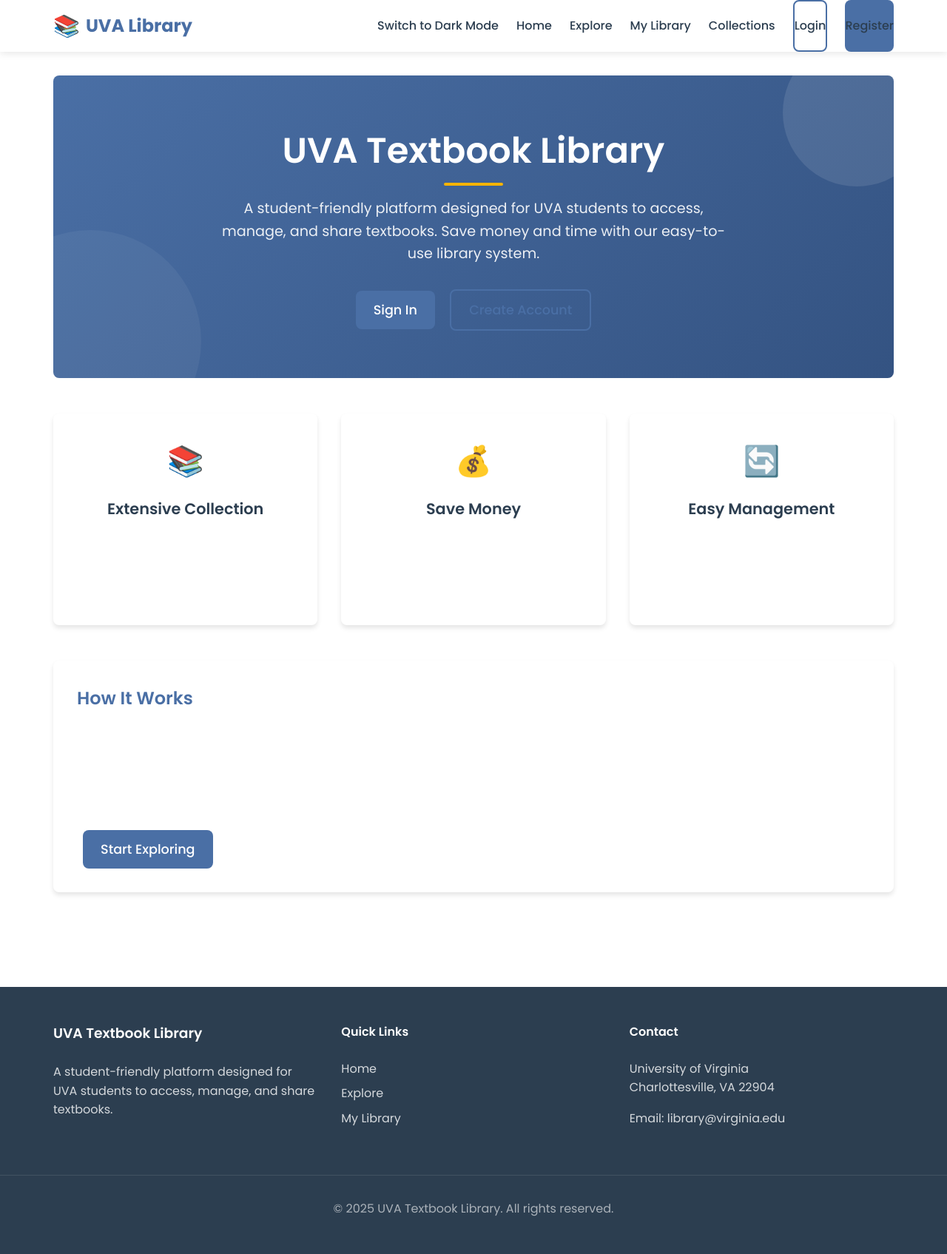
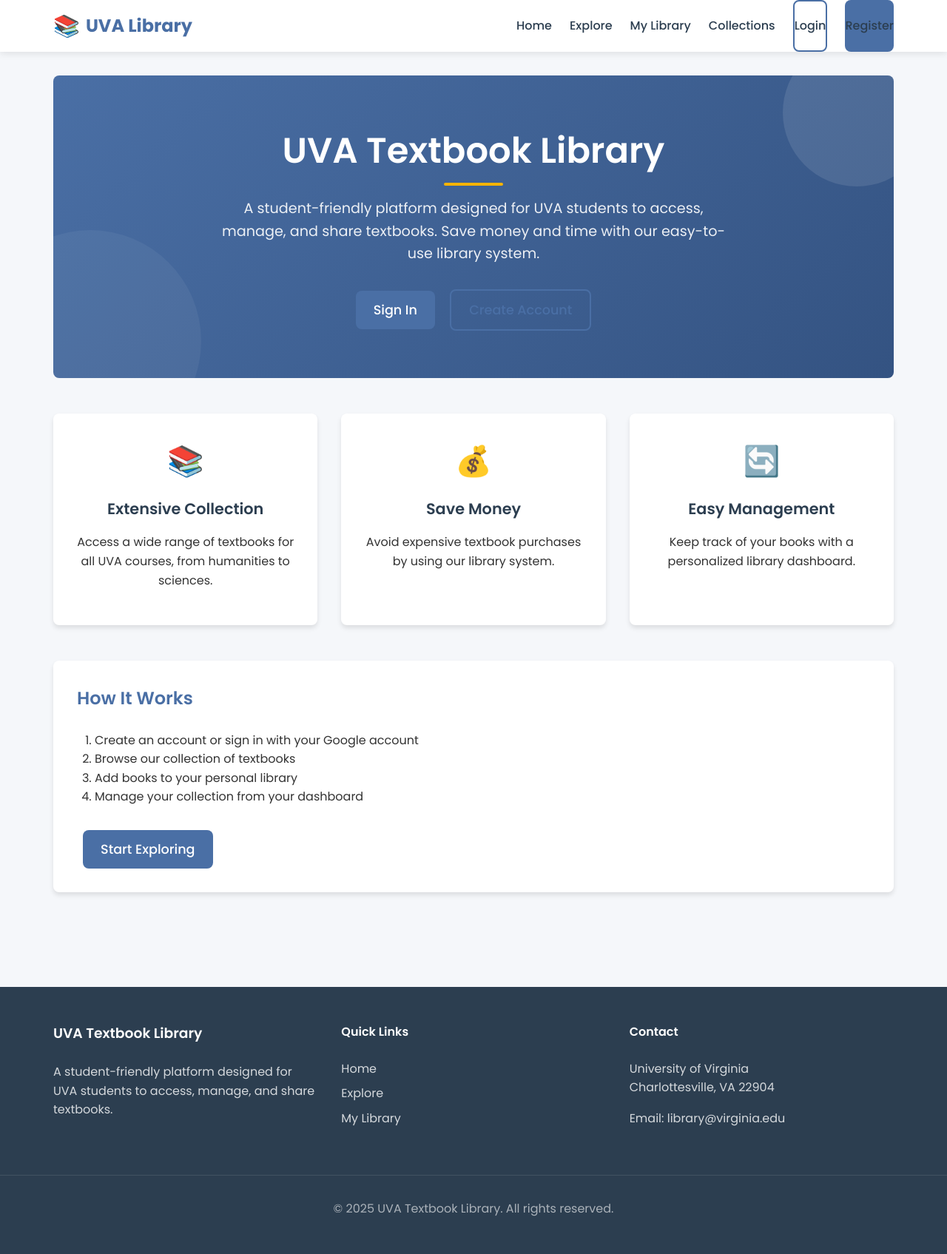
Before and after one commit to notjup1ter/textbook-rental-app, a Django app: page / in a window 1280 px wide. Shown: the whole page at 74% size. Run offline with Django 3.2, Linux system fonts and the light colour scheme.

Commit message:
removed dark mode

```diff
--- a/library/models.py
+++ b/library/models.py
@@ -39,9 +39,6 @@ class Profile(models.Model):
     user = models.OneToOneField(User, on_delete=models.CASCADE)
     role = models.CharField(max_length=10, choices=USER_ROLES, default='patron')
     profile_picture = models.ImageField(upload_to='profile_pictures/', blank=True, null=True)
-
-    theme = (('light', 'Light'), ('dark', 'Dark'))
-    preference = models.CharField(max_length=5, choices=theme, default='light')
 
     def __str__(self):
         return f"{self.user.username} - {self.role}"
--- a/library/templates/library/base.html
+++ b/library/templates/library/base.html
@@ -11,43 +11,6 @@
     <link href="https://fonts.googleapis.com/css2?family=Poppins:wght@300;400;500;600;700&display=swap" rel="stylesheet">
     <link rel="stylesheet" href="{% static 'library/css/style.css' %}">
     <link rel="icon" href="{% static 'library/images/cs.ico' %}" type="image/x-icon">
-
-
-    {% if theme == "dark" %}
-    <style>
-      body {
-        background-color: #121212;
-        color: #e0e0e0;
-      }
-      .feature-card {
-        background-color: #2f3e87; /* A stronger/darker blue */
-        color: #e0e0e0;
-      }
-      .feature-card .feature-title {
-        color: #ffffff; /* Make sure the text is visible */
-      }
-      /* You can also tweak the .card background if needed */
-      .card {
-        background-color: #2e2e2e;
-        color: #ffffff;
-      }
-      nav {
-        background-color: var(--nav-bg) !important;
-      }
-      .theme-dark nav {
-        background-color: #121212 !important;
-      }
-
-    </style>
-    {% else %}
-    <style>
-      body {
-        background-color: #ffffff;
-        color: #ffffff;
-      }
-      /* more light mode styles */
-    </style>
-    {% endif %}
   </head>
   <body>
     <div class="toast-container"></div>
--- a/library/templates/library/home.html
+++ b/library/templates/library/home.html
@@ -1,12 +1,4 @@
 {% extends 'library/base.html' %}
-
-{% block nav_toggle %}
-  <li>
-    <a href="{% url 'toggle_theme' %}">
-      Switch to {% if theme == 'dark' %}Light{% else %}Dark{% endif %} Mode
-    </a>
-  </li>
-{% endblock %}
 
 {% block title %}UVA Textbook Library{% endblock %}
 
--- a/library/urls.py
+++ b/library/urls.py
@@ -5,7 +5,6 @@ from . import views
 
 urlpatterns = [
     path('', views.home, name='home'),
-    path('toggle-theme/', views.toggle_theme, name='toggle_theme'),
     path('explore/', views.explore_library, name='explore_library'),
     path('my-library/', views.my_library, name='my_library'),
     path('librarian/', views.librarian_dashboard, name='librarian_dashboard'),
--- a/library/views.py
+++ b/library/views.py
@@ -22,10 +22,11 @@ PRICE_RANGES = [
 
 def home(request):
     if request.user.is_authenticated:
-        theme = request.user.profile.preference
-    else:
-        theme = request.session.get('theme', 'light')
-    return render(request, 'library/home.html', {'theme': theme})
+        try:
+            Profile.objects.get_or_create(user=request.user, defaults={'role': 'patron'})
+        except Exception:
+            pass
+    return render(request, 'library/home.html')
 
 def explore_library(request):
     books = Book.objects.all()
@@ -367,17 +368,6 @@ def edit_book(request, book_id):
         'book': book
     })
 
-def toggle_theme(request):
-    if request.user.is_authenticated:
-        profile = request.user.profile
-        profile.preference = 'dark' if profile.preference == 'light' else 'light'
-        profile.save()
-    else:
-        current_theme = request.session.get('theme', 'light')
-        request.session['theme'] = 'dark' if current_theme == 'light' else 'light'
-
-    return redirect(request.META.get('HTTP_REFERER', 'home'))
-
 def process_mock_payment(amount, card_number):
     """Mock payment processing - always succeeds if card number ends in even digit"""
     return card_number[-1] in '02468'
--- a/myproject/settings.py
+++ b/myproject/settings.py
@@ -101,7 +101,6 @@ TEMPLATES = [
                 'django.contrib.auth.context_processors.auth',
                 'django.contrib.messages.context_processors.messages',
                 'library.context_processors.notifications',
-                'library.context_processors.theme',
             ],
         },
     },
```
Also changed, not shown: db.sqlite3, library/migrations/0015_remove_profile_preference.py (added).
